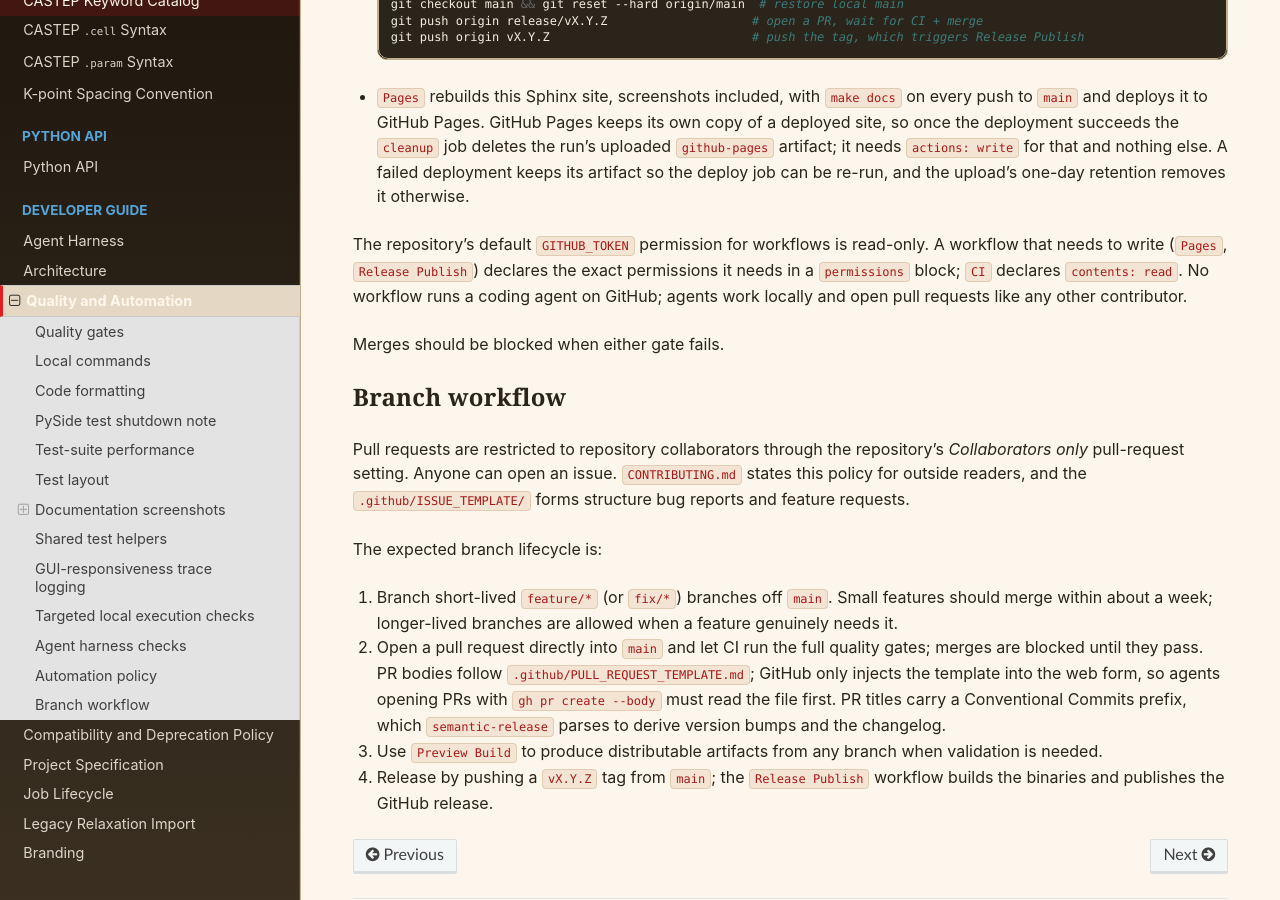
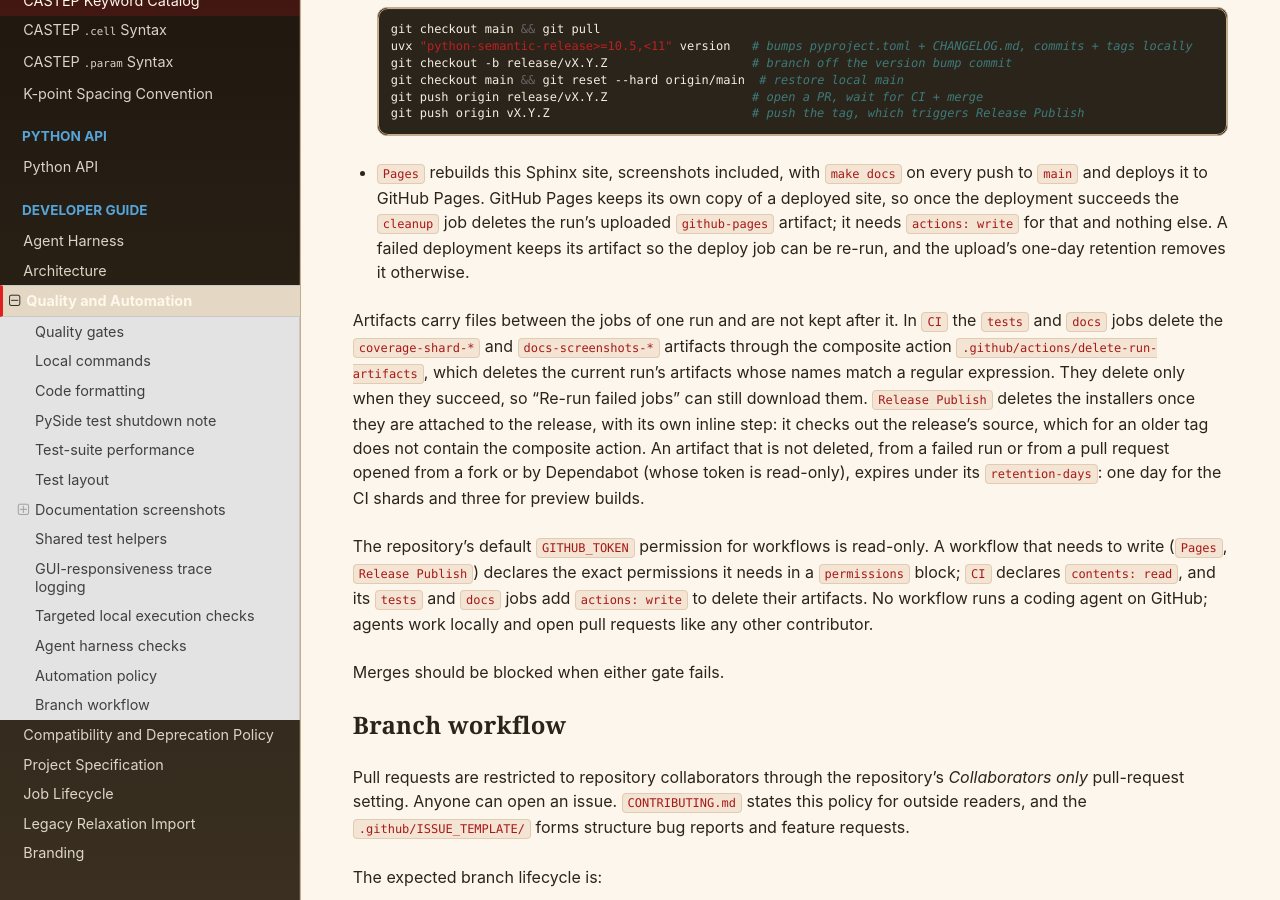
Before and after one commit to BenHuddart/mufinder, a Sphinx documentation site: the page built from docs/quality_and_automation.rst, in a window 1280 px wide and 900 px high, scrolled down 14470 px. Built offline with Sphinx 7.4.7 and the Read the Docs theme 3.1.0, drawn with Linux system fonts in a browser that asks for light colours; some of the changed text lies outside the part shown.

Commit message:
fix: delete CI shard artifacts once their consumer job passes (#328)
* fix: delete CI shard artifacts once their consumer job passes

The tests and docs jobs now delete this run's coverage-shard-* and
docs-screenshots-* artifacts after they succeed, through a shared composite
action that Release Publish also uses for its installers.

Co-Authored-By: Claude Opus 5.5 <noreply@anthropic.com>

* fix: skip artifact cleanup on Dependabot PRs and keep release cleanup inline

Dependabot pull requests get a read-only token, so the delete step would
fail the required tests and docs jobs. Release Publish checks out the
release's source, which for an older tag lacks the composite action, so it
keeps its own inline delete step.

Co-Authored-By: Claude Opus 5.5 <noreply@anthropic.com>

---------

Co-authored-by: Claude Opus 5.5 <noreply@anthropic.com>

```diff
--- a/docs/quality_and_automation.rst
+++ b/docs/quality_and_automation.rst
@@ -129,7 +129,9 @@ CI runs on 4-vCPU runners. Keep these in place when changing the test setup:
   at a time in test-ID order, which keeps the groups within a few seconds of
   each other; each group then runs in collection order. Coverage is
   measured per shard and combined before the gate, so the threshold applies to
-  the whole suite exactly as in ``make test``.
+  the whole suite exactly as in ``make test``. Each shard uploads its
+  ``.coverage.shard-n`` file as a ``coverage-shard-n`` artifact, and the
+  ``tests`` job deletes them once the gate passes (see `Automation policy`_).
 - **Work-stealing workers.** ``make test`` and ``make test-shard`` run
   ``pytest-xdist`` with ``--dist worksteal``: an idle worker takes queued tests
   from a busy one, so a handful of slow tests at the end does not leave one
@@ -568,7 +570,8 @@ as an artifact. The ``docs`` job waits for all four, downloads the shares into
 ``docs/_generated/screenshots`` and touches ``.stamp``, so ``make docs`` runs
 Sphinx alone. A pull request that changes only pages therefore renders
 nothing. ``tests/docs/test_docs_screenshots.py`` checks that the four shares
-together render every screenshot exactly once.
+together render every screenshot exactly once. Once ``make docs`` passes, the
+``docs`` job deletes the ``docs-screenshots`` artifacts (see `Automation policy`_).
 
 A ``docs-screenshots`` job stops after 20 minutes and the Pages build after 30,
 so a hang outside a scene, which ``--scene-timeout`` does not cover, fails the
@@ -820,10 +823,24 @@ continuous integration and tag-driven publishing:
   artifact so the deploy job can be re-run, and the upload's one-day retention
   removes it otherwise.
 
+Artifacts carry files between the jobs of one run and are not kept after it.
+In ``CI`` the ``tests`` and ``docs`` jobs delete the ``coverage-shard-*`` and
+``docs-screenshots-*`` artifacts through the composite action
+``.github/actions/delete-run-artifacts``, which deletes the current run's
+artifacts whose names match a regular expression. They delete only when they
+succeed, so "Re-run failed jobs" can still download them. ``Release Publish``
+deletes the installers once they are attached to the release, with its own
+inline step: it checks out the release's source, which for an older tag does
+not contain the composite action. An artifact that is not deleted, from a
+failed run or from a pull request opened from a fork or by Dependabot (whose
+token is read-only), expires under its ``retention-days``: one day for the CI
+shards and three for preview builds.
+
 The repository's default ``GITHUB_TOKEN`` permission for workflows is
 read-only. A workflow that needs to write (``Pages``, ``Release Publish``)
 declares the exact permissions it needs in a ``permissions`` block; ``CI``
-declares ``contents: read``. No workflow runs a coding agent on GitHub; agents
+declares ``contents: read``, and its ``tests`` and ``docs`` jobs add
+``actions: write`` to delete their artifacts. No workflow runs a coding agent on GitHub; agents
 work locally and open pull requests like any other contributor.
 
 Merges should be blocked when either gate fails.
```
Also changed, not shown: 2 other files.
